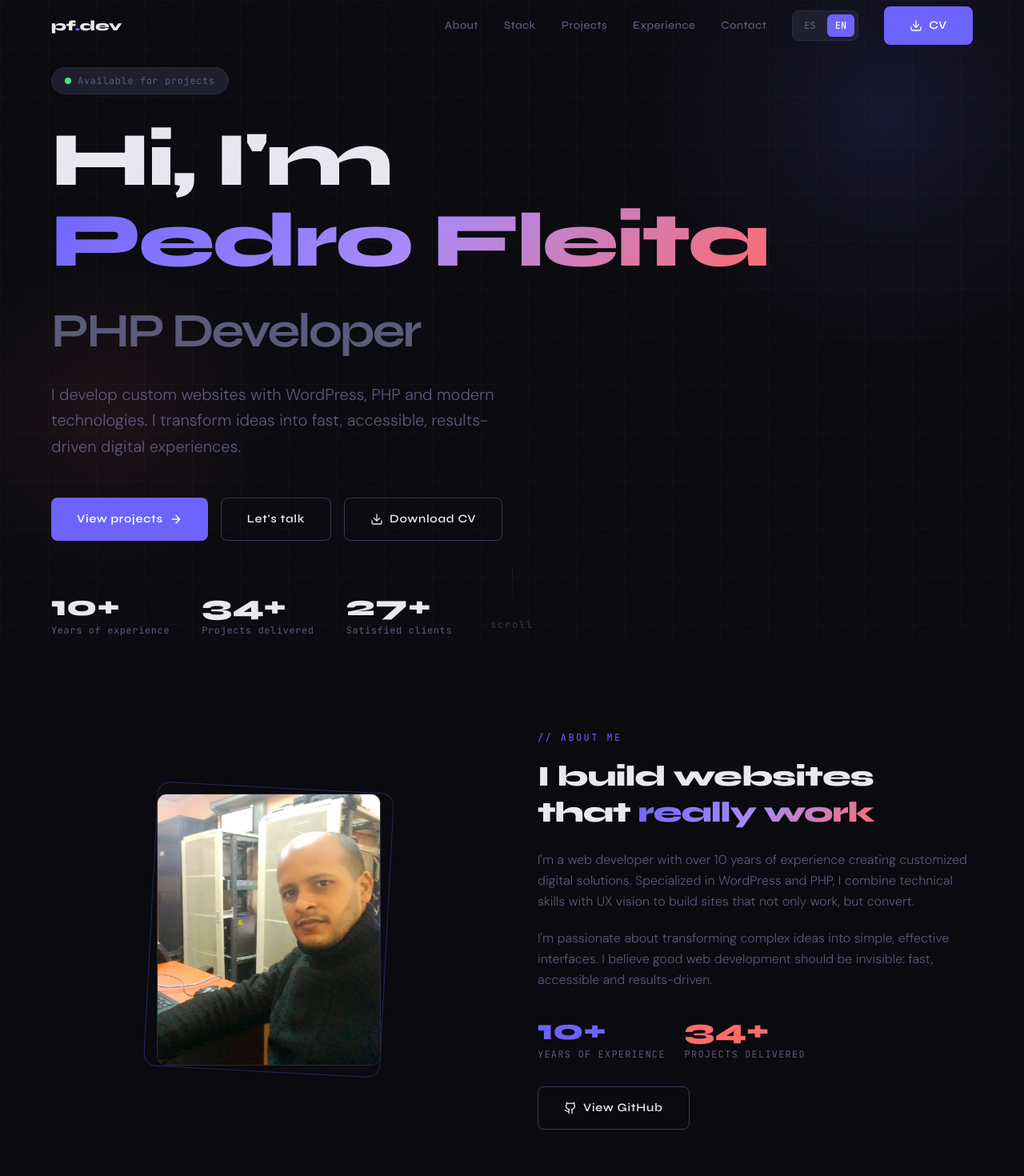
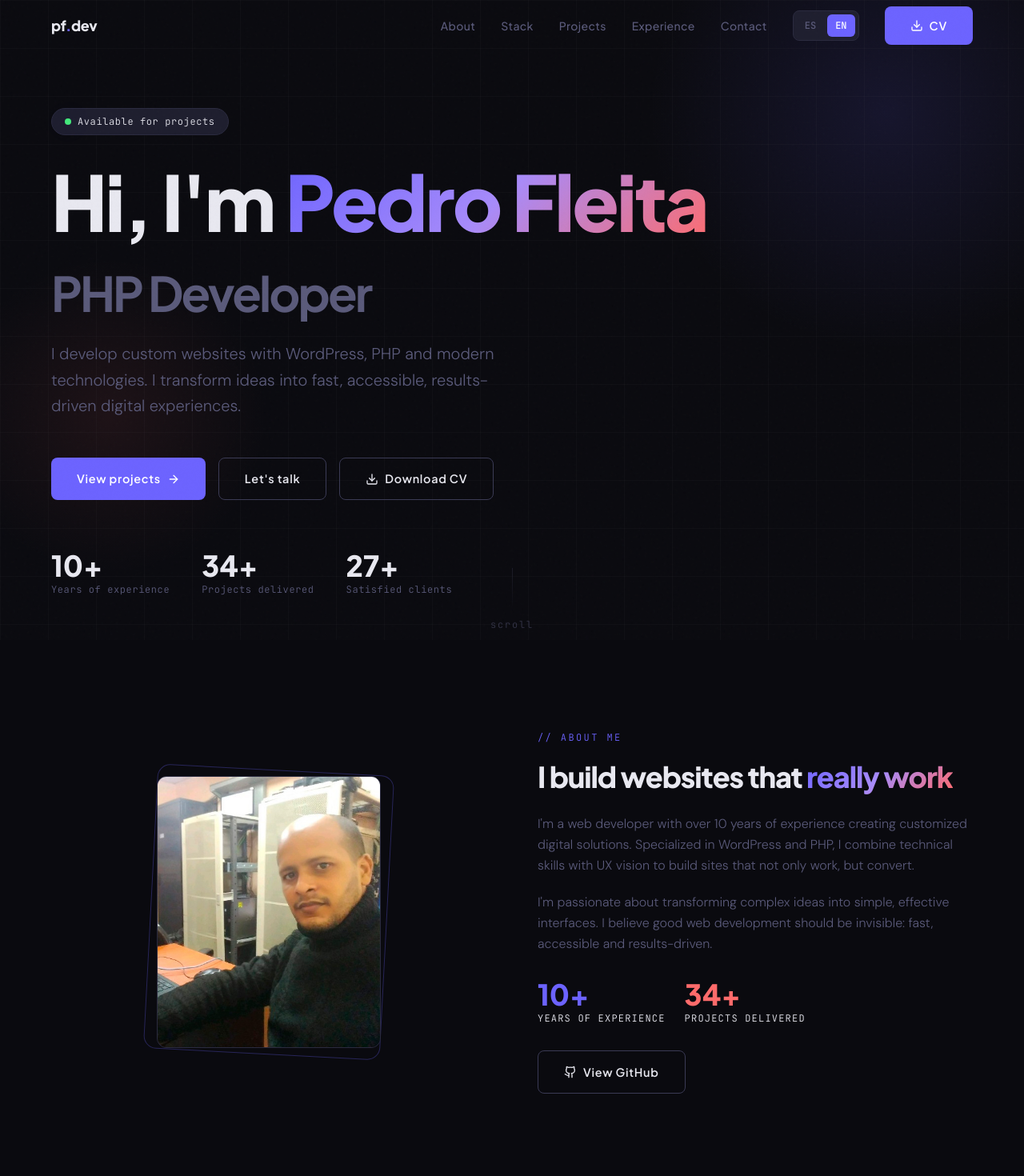
Before and after one commit to pefleita/portafolio, a Next.js app: page / in a window 1280 px wide. Shown: the top 1470 px of the page at 80% size. Built offline with nearby package versions, Linux system fonts and the light colour scheme.

Commit message:
fix some pagespeed issues

```diff
--- a/app/globals.css
+++ b/app/globals.css
@@ -1,5 +1,3 @@
-@import url('https://fonts.googleapis.com/css2?family=Syne:wght@400;500;600;700;800&family=DM+Sans:ital,opsz,wght@0,9..40,300;0,9..40,400;0,9..40,500;1,9..40,300&family=JetBrains+Mono:wght@400;500&display=swap');
-
 @import "tailwindcss";
 
 @theme {
@@ -16,7 +14,7 @@
   --color-accent-2: #ff6b6b;
   --color-accent-3: #43e97b;
   --color-accent-glow: rgba(108, 99, 255, 0.3);
-  --font-display: 'Syne', sans-serif;
+  --font-display: 'Plus Jakarta Sans', sans-serif;
   --font-body: 'DM Sans', sans-serif;
   --font-mono: 'JetBrains Mono', monospace;
 }
--- a/app/layout.tsx
+++ b/app/layout.tsx
@@ -1,7 +1,26 @@
 import type { Metadata } from "next";
+import { Plus_Jakarta_Sans, DM_Sans, JetBrains_Mono } from "next/font/google";
 import "./globals.css";
 import { LanguageProvider } from "@/context/LanguageContext";
 import { HydrationFix } from "@/components/HydrationFix";
+
+const plusJakartaSans = Plus_Jakarta_Sans({
+  subsets: ["latin"],
+  variable: "--font-display",
+  display: "swap",
+});
+
+const dmSans = DM_Sans({
+  subsets: ["latin"],
+  variable: "--font-body",
+  display: "swap",
+});
+
+const jetbrainsMono = JetBrains_Mono({
+  subsets: ["latin"],
+  variable: "--font-mono",
+  display: "swap",
+});
 
 export const metadata: Metadata = {
   title: "Pedro Fleita — WordPress Developer & Full Stack",
@@ -44,7 +63,7 @@ export default function RootLayout({
   children: React.ReactNode;
 }) {
   return (
-    <html lang="es" className="scroll-smooth" suppressHydrationWarning>
+    <html lang="es" className={`scroll-smooth ${plusJakartaSans.variable} ${dmSans.variable} ${jetbrainsMono.variable}`} suppressHydrationWarning>
       <body suppressHydrationWarning>
         <LanguageProvider>
           <ClientLayout>{children}</ClientLayout>
--- a/components/About.tsx
+++ b/components/About.tsx
@@ -45,7 +45,7 @@ export default function About() {
               <div className="font-display font-extrabold text-4xl text-accent leading-none">
                 10+
               </div>
-              <div className="font-mono text-xs text-text-muted tracking-widest mt-1">
+              <div className="font-mono text-xs color-text tracking-widest mt-1">
                 {t("hero.years").toUpperCase()}
               </div>
             </div>
@@ -53,7 +53,7 @@ export default function About() {
               <div className="font-display font-extrabold text-4xl text-accent-2 leading-none">
                 34+
               </div>
-              <div className="font-mono text-xs text-text-muted tracking-widest mt-1">
+              <div className="font-mono text-xs color-text tracking-widest mt-1">
                 {t("hero.projects").toUpperCase()}
               </div>
             </div>
--- a/components/Hero.tsx
+++ b/components/Hero.tsx
@@ -59,7 +59,7 @@ export default function Hero() {
       <div className="container relative z-10">
         <div className="inline-flex items-center gap-2 bg-surface border border-border rounded-full px-4 py-2 mb-8 animate-fade-up">
           <span className="w-2 h-2 rounded-full bg-accent-3 inline-block animate-[pulse-glow_2s_infinite]" />
-          <span className="font-mono text-xs text-text-muted tracking-wider">
+          <span className="font-mono text-xs color-white tracking-wider">
             {t("hero.available")}
           </span>
         </div>
--- a/components/Projects.tsx
+++ b/components/Projects.tsx
@@ -69,6 +69,7 @@ function ProjectCard({ project, active, onToggle, t, getProjectTranslation }: {
           target="_blank"
           rel="noopener noreferrer"
           onClick={(e) => e.stopPropagation()}
+          title={getProjectTranslation(project.id, "title")}
           className="absolute top-4 right-4 bg-black/50 backdrop-blur-md border border-border rounded-lg p-2 text-white transition-colors hover:text-accent"
         >
           <ExternalLink className="w-4 h-4" />
```
